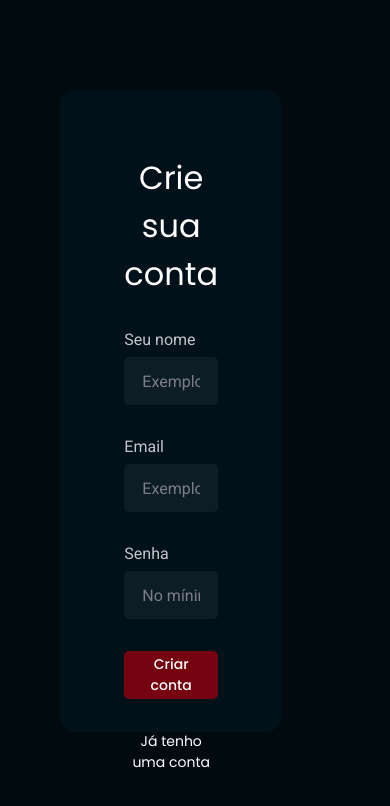
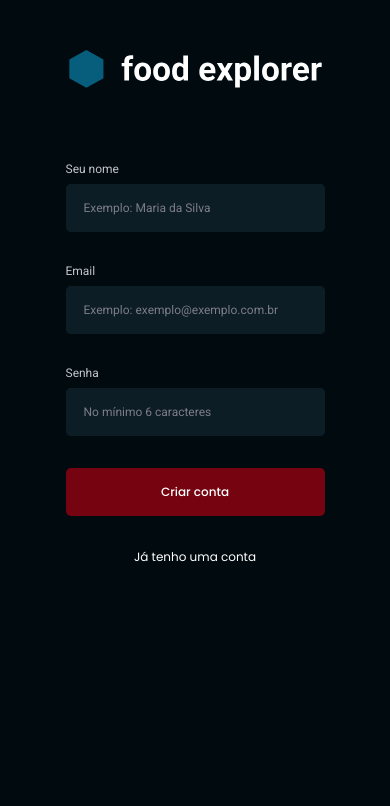
Before and after one commit to leonardonunes3/food-explorer-frontend, a React (Vite) app: page /register in a window 390 px wide. Shown: the top 806 px of the page. Built offline with nearby package versions, Linux system fonts and the light colour scheme; no server answers.

Commit message:
resposividade mobile

```diff
--- a/src/pages/SignIn/styles.js
+++ b/src/pages/SignIn/styles.js
@@ -1,4 +1,5 @@
 import styled from "styled-components";
+import { DEVICE_BREAKPOINTS } from "../../styles/deviceBreakpoints";
 
 export const Container = styled.div`
     width: 100%;
@@ -7,13 +8,26 @@ export const Container = styled.div`
     display: flex;
     flex-direction: row-reverse;
 
+    @media (max-width: ${DEVICE_BREAKPOINTS.LG} ) {
+        flex-direction: column-reverse;
+        align-items: center;
+    }
+
     img {
-
         height: 48px;
         width: 324px;
 
         margin-top: 340px;
         margin-right: 306px;
+
+        @media (max-width: ${DEVICE_BREAKPOINTS.XL} ) {
+            margin-right: 0px;
+        }
+
+        @media (max-width: ${DEVICE_BREAKPOINTS.SM} ) {
+            width: 90%;
+            padding: 0 46px;
+        }
     }
 
 `;
@@ -34,11 +48,28 @@ export const Form = styled.form`
 
     background-color: ${({ theme }) => theme.COLORS.BACKGROUND_DARK_700 };
 
+    @media (max-width: ${DEVICE_BREAKPOINTS.LG} ) {
+        background-color: ${({ theme }) => theme.COLORS.BACKGROUND_DARK_400 };
+        margin-top: 74px;
+    }
+
+    @media (max-width: ${DEVICE_BREAKPOINTS.SM} ) {
+        width: 90%;
+        padding: 0 46px;
+
+        input {
+            font-size: 12px;
+        }
+    }
+
     h1 {
         font-size: 32px;
         font-weight: 400;
         margin-top: 64px;
         margin-bottom: 32px;
+        @media (max-width: ${DEVICE_BREAKPOINTS.LG} ) {
+            display: none;
+        }
     }
 
     p {
@@ -47,11 +78,17 @@ export const Form = styled.form`
         margin-bottom: 8px;
         font-family: "Roboto", sans-serif;
         font-size: 16px;
+        @media (max-width: ${DEVICE_BREAKPOINTS.SM} ) {
+            font-size: 12px;
+        }
         color: ${({ theme }) => theme.COLORS.LIGHT_400 };
     }
 
     button, div {
         margin-bottom: 32px;
+        @media (max-width: ${DEVICE_BREAKPOINTS.SM} ) {
+            font-size: 12px;
+        }
     }
 
     button {
--- a/src/pages/SignUp/styles.js
+++ b/src/pages/SignUp/styles.js
@@ -1,4 +1,5 @@
 import styled from "styled-components";
+import { DEVICE_BREAKPOINTS } from "../../styles/deviceBreakpoints";
 
 export const Container = styled.div`
     width: 100%;
@@ -7,6 +8,11 @@ export const Container = styled.div`
     display: flex;
     flex-direction: row-reverse;
 
+    @media (max-width: ${DEVICE_BREAKPOINTS.LG} ) {
+        flex-direction: column-reverse;
+        align-items: center;
+    }
+
     img {
 
         height: 48px;
@@ -14,6 +20,15 @@ export const Container = styled.div`
 
         margin-top: 340px;
         margin-right: 306px;
+
+        @media (max-width: ${DEVICE_BREAKPOINTS.XL} ) {
+            margin-right: 0px;
+        }
+
+        @media (max-width: ${DEVICE_BREAKPOINTS.SM} ) {
+            width: 90%;
+            padding: 0 46px;
+        }
     }
 
 `;
@@ -34,11 +49,29 @@ export const Form = styled.form`
 
     background-color: ${({ theme }) => theme.COLORS.BACKGROUND_DARK_700 };
 
+    @media (max-width: ${DEVICE_BREAKPOINTS.LG} ) {
+        background-color: ${({ theme }) => theme.COLORS.BACKGROUND_DARK_400 };
+        margin-top: 74px;
+        margin-bottom: 62px;
+    }
+
+    @media (max-width: ${DEVICE_BREAKPOINTS.SM} ) {
+        width: 90%;
+        padding: 0 46px;
+
+        input {
+            font-size: 12px;
+        }
+    }
+
     h1 {
         font-size: 32px;
         font-weight: 400;
         margin-top: 64px;
         margin-bottom: 32px;
+        @media (max-width: ${DEVICE_BREAKPOINTS.LG} ) {
+            display: none;
+        }
     }
 
     p {
@@ -47,11 +80,17 @@ export const Form = styled.form`
         margin-bottom: 8px;
         font-family: "Roboto", sans-serif;
         font-size: 16px;
+        @media (max-width: ${DEVICE_BREAKPOINTS.SM} ) {
+            font-size: 12px;
+        }
         color: ${({ theme }) => theme.COLORS.LIGHT_400 };
     }
 
     button, div {
         margin-bottom: 32px;
+        @media (max-width: ${DEVICE_BREAKPOINTS.SM} ) {
+            font-size: 12px;
+        }
     }
 
     button {
--- /dev/null
+++ b/src/styles/deviceBreakpoints.js
@@ -0,0 +1,7 @@
+export const DEVICE_BREAKPOINTS = {
+    XS: "320px",
+    SM: "545px",
+    MD: "768px",
+    LG: "1024px",
+    XL: "1280px"
+}
```
